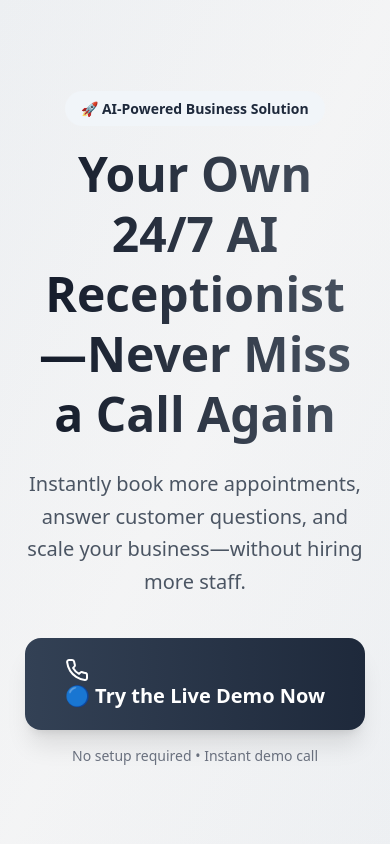
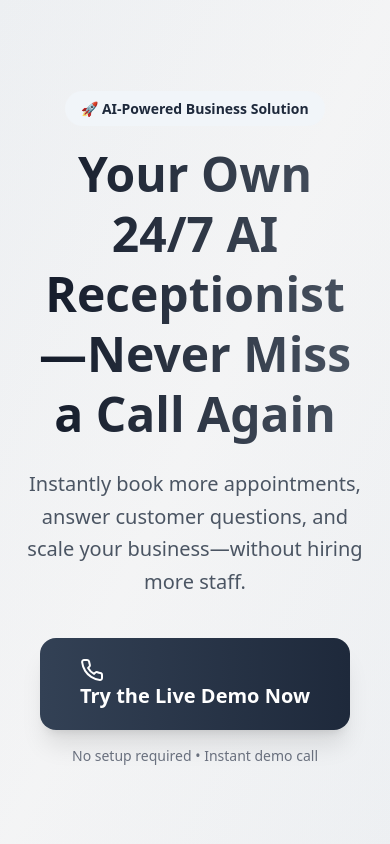
Before and after one commit to sirakinb/ai-receptionist-elite-voice, a React (Vite) app: page / in a window 390 px wide. Shown: the top 844 px of the page. Built offline with nearby package versions, Linux system fonts and the light colour scheme.

Commit message:
Remove blue dot and move phone icon
Removes the blue dot from the demo CTA buttons and places the phone icon in its position.

```diff
--- a/src/components/LeadCaptureDemo.tsx
+++ b/src/components/LeadCaptureDemo.tsx
@@ -56,7 +56,7 @@ const LeadCaptureDemo = ({ variant = 'hero', className = '' }: LeadCaptureDemoPr
           className={getButtonStyles()}
         >
           <Phone className="w-6 h-6 mr-3 group-hover:rotate-12 transition-transform" />
-          🔵 Try the Live Demo Now
+          Try the Live Demo Now
         </button>
       </div>
     );
```
